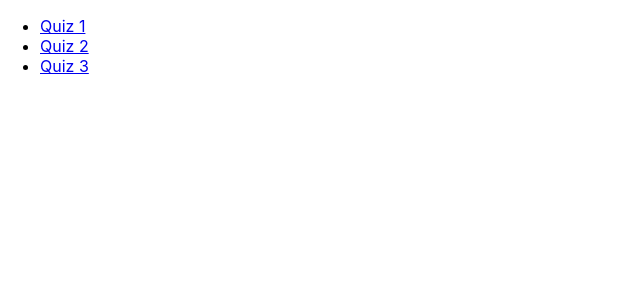
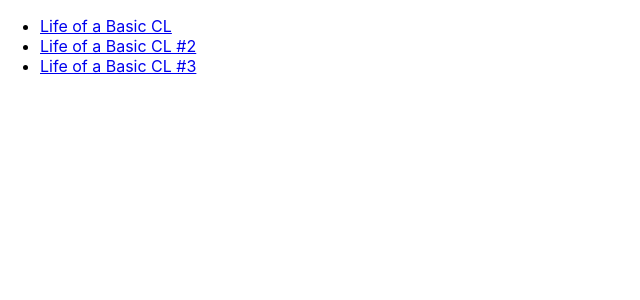
Before and after one commit to s-avni/quizzes, a React (Create React App) app: page / in a window 1280 px wide. Shown: the top 300 px of the page, without its empty margins (0-640 px from the left). Built offline with nearby package versions, Linux system fonts and the light colour scheme.

Commit message:
refactored quiz data to use jsx rather than strings

```diff
--- a/src/App.jsx
+++ b/src/App.jsx
@@ -1,39 +1,28 @@
 import './App.css';
 import React from 'react';
-import {quiz1} from "./data/quiz1";
-import {quiz2} from "./data/quiz2";
-import {quiz3} from "./data/quiz3";
+import {quizzes} from "./data";
 import {BrowserRouter as Router, Link, Route, Switch} from "react-router-dom";
 import {Quiz} from "./Quiz";
 
 
 function App() {
-    const quizes = [quiz1, quiz2, quiz3];
     return (
         <Router>
             <Switch>
                 <Route exact path="/">
                     <ul>
-                            <li>
-                                <Link to="/quiz1">Quiz 1</Link>
+                        {quizzes.map((quiz) =>
+                            <li key={quiz.path}>
+                                <Link to={quiz.path}>{quiz.quizIntro.title}</Link>
                             </li>
-                            <li>
-                                <Link to="/quiz2">Quiz 2</Link>
-                            </li>
-                            <li>
-                                <Link to="/quiz3">Quiz 3</Link>
-                            </li>
+                        )}
                     </ul>
                 </Route>
-                    <Route exact path="/quiz1">
-                        <Quiz/>
+                {quizzes.map((quiz) =>
+                    <Route exact path={quiz.path}>
+                        <Quiz quiz={quiz}/>
                     </Route>
-                    <Route path="/quiz2">
-                        <Quiz/>
-                    </Route>
-                    <Route path="/quiz3">
-                        <Quiz/>
-                    </Route>
+                )}
             </Switch>
         </Router>
     );
--- a/src/Quiz.jsx
+++ b/src/Quiz.jsx
@@ -1,19 +1,18 @@
 import './App.css';
 import React, {useState} from 'react';
-import {questions, quizIntro} from "./data/quiz1";
 import {QuizSheet} from "./components/QuizSheet";
 import {SubmitScreen} from "./screens/SubmitScreen";
 import {IntroScreen} from "./screens/IntroScreen";
 
-function Quiz() {
+function Quiz({quiz}) {
     const [currentQuestionIndex, setCurrentQuestionIndex] = useState(0);
     const [canProceedToNextQuestion, setCanProceedToNextQuestion] = useState(false);
     const [canReturnToPreviousQuestion, setCanReturnToPreviousQuestion] = useState(false);
-    const [showSubmitPage, setShowSubmitPage] = useState(false);
-    const [showIntroPage, setShowIntroPage] = useState(true); //todo - set to true
+    const [showSubmitPage, setShowSubmitPage] = useState(false); //todo - set to false
+    const [showIntroPage, setShowIntroPage] = useState(false); //todo - set to true
 
     const proceedOrFinish = () => {
-        if (currentQuestionIndex < questions.length - 1) {
+        if (currentQuestionIndex < quiz.questions.length - 1) {
             setCurrentQuestionIndex(currentQuestionIndex + 1)
             setCanReturnToPreviousQuestion(true);
             setCanProceedToNextQuestion(false);
@@ -33,16 +32,16 @@ function Quiz() {
     return (
         <div>
             {showIntroPage ?
-                <IntroScreen setShowIntroPage={setShowIntroPage} quizIntro={quizIntro}/>
+                <IntroScreen setShowIntroPage={setShowIntroPage} quizIntro={quiz.quizIntro}/>
                 :
                 showSubmitPage ?
                     <SubmitScreen/>
                     :
                     <>
                         <div className='progress-bar'>
-                            Question {currentQuestionIndex + 1} out of {questions.length}
+                            Question {currentQuestionIndex + 1} out of {quiz.questions.length}
                         </div>
-                        <QuizSheet question={questions[currentQuestionIndex]}
+                        <QuizSheet question={quiz.questions[currentQuestionIndex]}
                                    setCanProceedToNextQuestion={setCanProceedToNextQuestion}
                                    canProceedToNextQuestion={canProceedToNextQuestion}
                                    proceedOrFinish={proceedOrFinish}
--- a/src/components/Question.jsx
+++ b/src/components/Question.jsx
@@ -1,33 +1,8 @@
 import React, { useState } from 'react';
-import SyntaxHighlighter from 'react-syntax-highlighter';
-import { docco } from 'react-syntax-highlighter/dist/esm/styles/hljs';
 
-//https://stackoverflow.com/questions/44154939/load-local-images-in-react-js
-//https://create-react-app.dev/docs/using-the-public-folder/
-
-//note: assuming EITHER code or image property, but not both!
 function Question({questionContent}) {
-    if (questionContent.hasOwnProperty('image')) {
         return (
-            <div>
                 <div>{questionContent.text}</div>
-                <img style={{height: 100, width: 100}}
-                     src={process.env.PUBLIC_URL + questionContent.image}/>
-            </div>
         )
-    } else if (questionContent.hasOwnProperty('code')) {
-        return (
-            <div>
-                <div>{questionContent.text}</div>
-                <SyntaxHighlighter language="java" style={docco} showLineNumbers>
-                    {questionContent.code}
-                </SyntaxHighlighter>
-            </div>
-        )
-    } else {
-        return (
-            <div>{questionContent.text}</div>
-        )
-    }
 }
 export {Question};
--- a/src/data/index.js
+++ b/src/data/index.js
@@ -1,4 +1,9 @@
-export * from "./quiz1";
-export * from "./quiz2";
-export * from "./quiz3";
-// add your quiz here :)
+import {quiz1} from "./quiz1";
+import {quiz2} from "./quiz2";
+import {quiz3} from "./quiz3";
+// todo: add your quiz import statement here :)
+
+const quizzes = [quiz1, quiz2, quiz3];
+// todo: add your quiz to the array
+
+export {quizzes};
--- a/src/data/quiz1.js
+++ b/src/data/quiz1.js
@@ -1,19 +1,35 @@
+import {docco} from "react-syntax-highlighter/dist/cjs/styles/hljs";
+import SyntaxHighlighter from "react-syntax-highlighter";
+import React from "react";
+
+//https://stackoverflow.com/questions/44154939/load-local-images-in-react-js
+//https://create-react-app.dev/docs/using-the-public-folder/
+
 const quizIntro = {
     title: "Life of a Basic CL",
     details: "In this quiz, you'll learn about the basics of making a CL, uploading to X, and" +
         "requesting a review."
 }
-//todo - remove code segment....put it all in the <p>
-//todo - likewise for the image!
+
+const snippet1 =
+    "public string getDirectionsToBeach(int age) {\n" +
+    "  if (age > 16) {\n" +
+    "    return 'Drive to beach';\n" +
+    "  } else if (age < 0) {\n" +
+    "    return 'Error';\n" +
+    "}"
+
 const questions = [
     {
         questionContent: {
-            text:  <p>What is the capital of France?<a href="https://www.w3schools.com">Visit W3Schools.com!</a></p>,
-            code: "public string getDirectionsToBeach(int age) {\n" +
-                "  if (age > 16) {\n" +
-                "    return 'Drive to beach';\n"+
-                "  } else if (age < 0) {\n" +
-                "    return 'Error';"
+            text:  <>
+                <p>What is the capital of France? <a href="https://www.w3schools.com">Visit W3Schools.com!</a></p>
+                <SyntaxHighlighter language="java" style={docco} showLineNumbers>
+                    {snippet1}
+                </SyntaxHighlighter>
+                <img style={{height: 100, width: 100}}
+                     src={process.env.PUBLIC_URL + "/quiz1/dummy-img.png"}/>
+            </>,
         },
         choices: [
             { answerText: 'New York', isCorrect: false, explanation: "No..." },
@@ -25,7 +41,6 @@ const questions = [
     {
         questionContent: {
             text: 'Who is CEO of Tesla?',
-            image: "quiz1/dummy-img.png",
         },
         choices: [
             { answerText: 'Jeff Bezos', isCorrect: false, explanation: "No..." },
@@ -54,8 +69,6 @@ const questions = [
     // },
 ];
 
-//todo - change to only export quiz1...
-//todo - mapping in the App.js folder (using index.js)
 const quiz1 = {questions: questions, quizIntro: quizIntro, path: "/quiz1"}
 
-export {questions, quizIntro, quiz1};
+export {quiz1};
--- a/src/data/quiz2.js
+++ b/src/data/quiz2.js
@@ -7,11 +7,6 @@ const questions = [
     {
         questionContent: {
             text: 'What is the capital of France?',
-            code: "public string getDirectionsToBeach(int age) {\n" +
-                "  if (age > 16) {\n" +
-                "    return 'Drive to beach';\n"+
-                "  } else if (age < 0) {\n" +
-                "    return 'Error';"
         },
         choices: [
             { answerText: 'New York', isCorrect: false, explanation: "No..." },
@@ -23,7 +18,6 @@ const questions = [
     {
         questionContent: {
             text: 'Who is CEO of Tesla?',
-            image: "quiz1/dummy-img.png",
         },
         choices: [
             { answerText: 'Jeff Bezos', isCorrect: false, explanation: "No..." },
@@ -52,6 +46,6 @@ const questions = [
     // },
 ];
 
-const quiz2 = {questions: questions, quizIntro: quizIntro}
+const quiz2 = {questions: questions, quizIntro: quizIntro, path: "/quiz2"}
 
-export {questions, quizIntro, quiz2};
+export {quiz2};
--- a/src/data/quiz3.js
+++ b/src/data/quiz3.js
@@ -7,11 +7,6 @@ const questions = [
     {
         questionContent: {
             text: 'What is the capital of France?',
-            code: "public string getDirectionsToBeach(int age) {\n" +
-                "  if (age > 16) {\n" +
-                "    return 'Drive to beach';\n"+
-                "  } else if (age < 0) {\n" +
-                "    return 'Error';"
         },
         choices: [
             { answerText: 'New York', isCorrect: false, explanation: "No..." },
@@ -23,7 +18,6 @@ const questions = [
     {
         questionContent: {
             text: 'Who is CEO of Tesla?',
-            image: "quiz1/dummy-img.png",
         },
         choices: [
             { answerText: 'Jeff Bezos', isCorrect: false, explanation: "No..." },
@@ -52,6 +46,6 @@ const questions = [
     // },
 ];
 
-const quiz3 = {questions: questions, quizIntro: quizIntro}
+const quiz3 = {questions: questions, quizIntro: quizIntro, path: "/quiz3"}
 
-export {questions, quizIntro, quiz3};
+export {quiz3};
--- /dev/null
+++ b/src/data/quiz_template.js
@@ -0,0 +1 @@
+//todo - copy quiz1 over...
--- a/src/screens/SubmitScreen.jsx
+++ b/src/screens/SubmitScreen.jsx
@@ -1,8 +1,17 @@
-import React, { useState } from 'react';
+import React, {useCallback} from 'react';
+import {useHistory} from 'react-router-dom';
 
 function SubmitScreen() {
+    const history = useHistory();
+    const handleOnClick = useCallback(() => history.push('/'), [history]);
+
     return (
-        <div>Thanks, you're done!</div>
+        <div>
+            <p>Thanks, you're done!</p>
+            <button type="button" onClick={handleOnClick}>
+                Return to quiz list.
+            </button>
+        </div>
     )
 }
 
```
Lines whose indentation alone changed are shown as unchanged.
